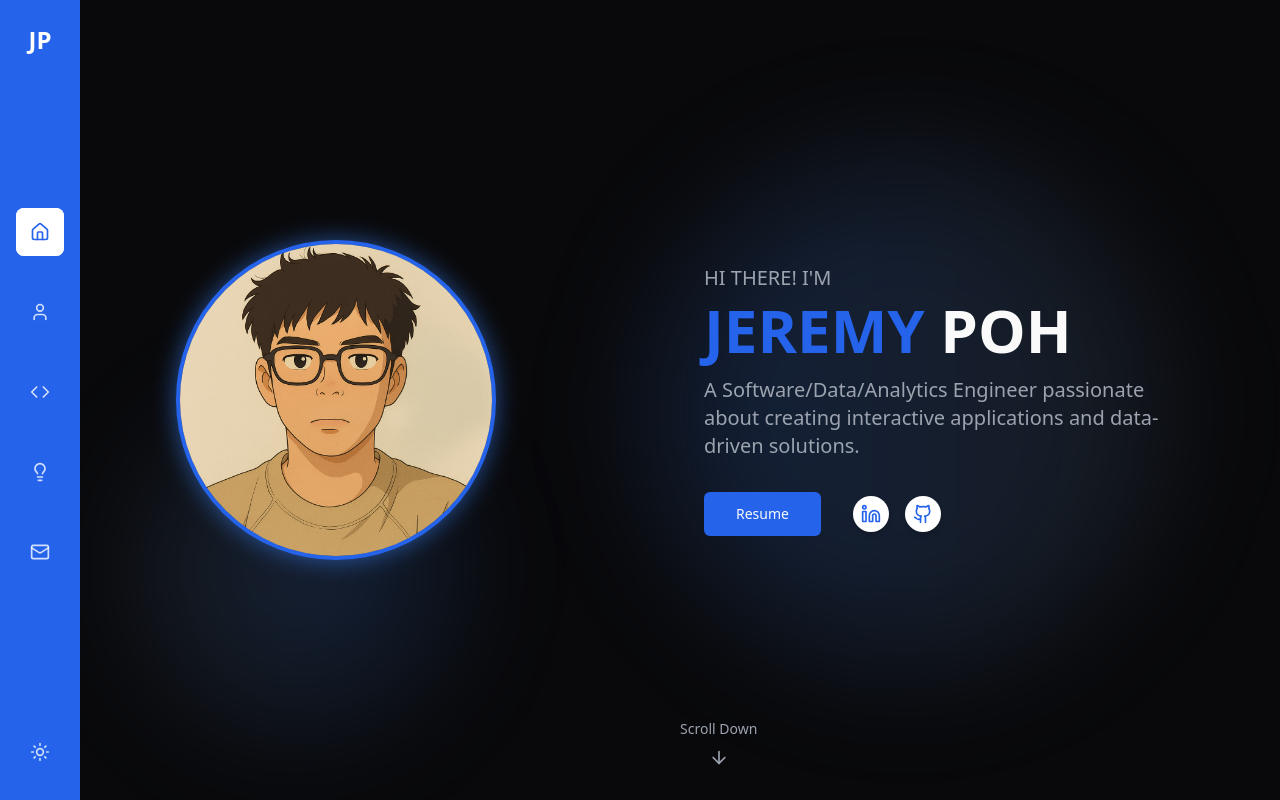
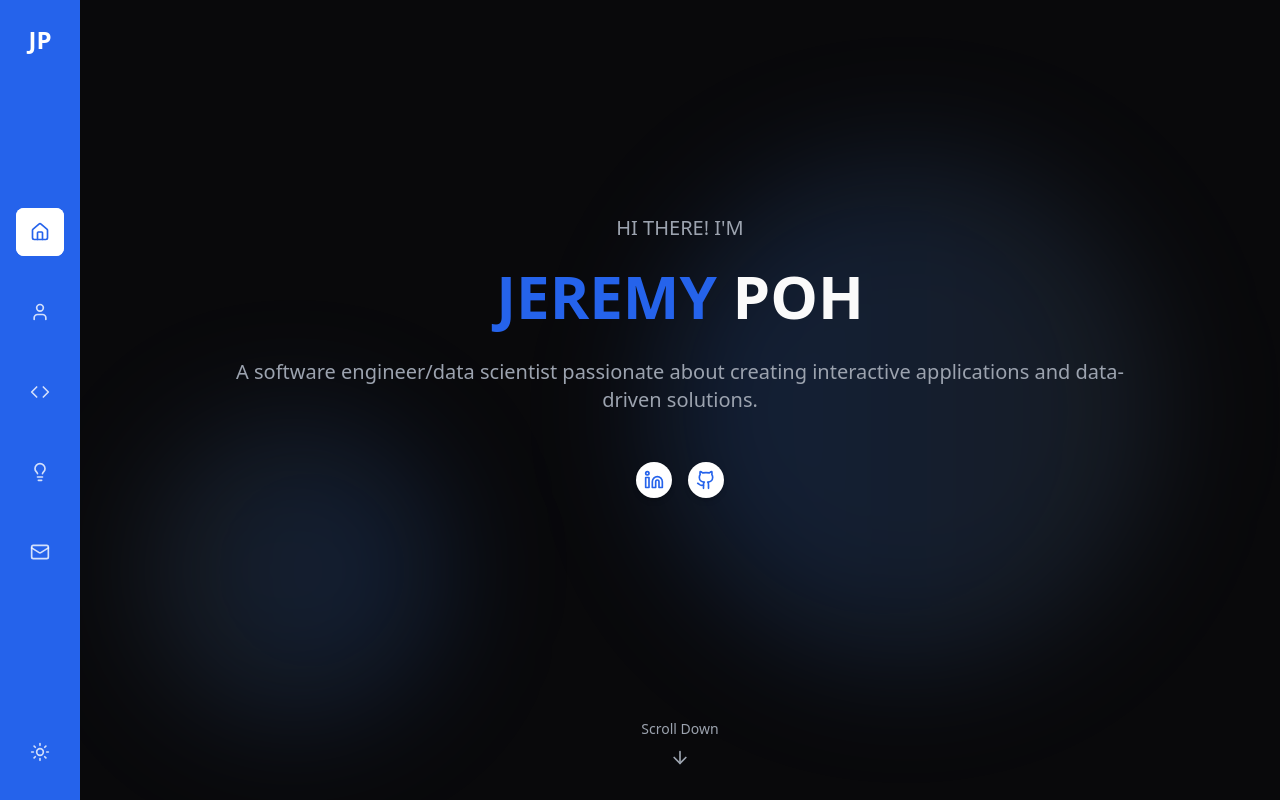
Before and after one commit to wxp02/Personal-Portfolio-2, a Next.js app: page / in a window 1280 px wide. Shown: the top 800 px of the page. Built offline with nearby package versions, Linux system fonts and the light colour scheme.

Commit message:
Clean up front page

```diff
--- a/src/app/page.tsx
+++ b/src/app/page.tsx
@@ -31,55 +31,32 @@ export default function Portfolio() {
         <section
           ref={heroRef}
           id="home"
-          className="min-h-screen flex items-center px-8 md:px-16 lg:px-24 relative overflow-hidden"
+          className="min-h-screen flex flex-col justify-center px-8 md:px-16 lg:px-24 relative overflow-hidden"
         >
           <div className="absolute top-0 left-0 w-full h-full">
             <div className="absolute top-[20%] right-[10%] w-[500px] h-[500px] rounded-full bg-gradient-to-r from-blue-500/20 to-blue-300/10 blur-3xl" />
             <div className="absolute bottom-[10%] left-[5%] w-[300px] h-[300px] rounded-full bg-gradient-to-r from-blue-300/10 to-blue-500/20 blur-3xl" />
           </div>
 
-          <div className="grid md:grid-cols-2 gap-12 items-center relative z-10">
+          <div className="max-w-4xl mx-auto text-center relative z-10 flex-1 flex items-center">
             <motion.div
-              initial={{ opacity: 0, scale: 0.9 }}
-              animate={{ opacity: 1, scale: 1 }}
-              transition={{ duration: 0.8, ease: "easeOut" }}
-              className="relative"
-            >
-              <div className="w-64 h-64 md:w-80 md:h-80 rounded-full overflow-hidden border-4 border-blue-600 relative z-10">
-                <img
-                  src="/profile.png?height=320&width=320"
-                  alt="Profile"
-                  className="w-full h-full object-cover"
-                />
-              </div>
-              <div
-                className="absolute inset-0 w-64 h-64 md:w-80 md:h-80 rounded-full bg-blue-500 blur-md -z-10 animate-pulse"
-                style={{ animationDuration: "4s" }}
-              />
-            </motion.div>
-
-            <motion.div
-              initial={{ opacity: 0, x: 50 }}
-              animate={{ opacity: 1, x: 0 }}
+              initial={{ opacity: 0, y: 30 }}
+              animate={{ opacity: 1, y: 0 }}
               transition={{ duration: 0.8, delay: 0.3 }}
             >
-              <h2 className="text-lg md:text-xl text-gray-600 dark:text-gray-400 mb-2">
+              <h2 className="text-lg md:text-xl text-gray-600 dark:text-gray-400 mb-6">
                 HI THERE! I'M
               </h2>
-              <h1 className="text-4xl md:text-6xl font-bold mb-4">
+              <h1 className="text-4xl md:text-6xl font-bold mb-8">
                 <span className="text-blue-600">JEREMY</span> POH
               </h1>
-              <p className="text-lg md:text-xl text-gray-600 dark:text-gray-400 mb-8 leading-relaxed">
-                A Software/Data/Analytics Engineer passionate about creating
+              <p className="text-lg md:text-xl text-gray-600 dark:text-gray-400 mb-12 leading-loose">
+                A software engineer/data scientist passionate about creating
                 interactive applications and data-driven solutions.
               </p>
 
-              <div className="flex flex-wrap gap-4">
-                <Button size="lg" className="bg-blue-600 hover:bg-blue-700">
-                  Resume
-                </Button>
-
-                <div className="flex items-center gap-4 ml-4">
+              <div className="flex flex-wrap gap-4 justify-center">
+                <div className="flex items-center gap-4">
                   <motion.a
                     href="https://www.linkedin.com/in/jeremy-p-1833291ab/"
                     target="_blank"
@@ -103,8 +80,8 @@ export default function Portfolio() {
             </motion.div>
           </div>
 
+          <div className="max-w-4xl mx-auto text-center relative z-10 pb-10">
             <motion.div
-            className="absolute bottom-10 left-1/2 -translate-x-1/2"
               animate={{ y: [0, 10, 0] }}
               transition={{ repeat: Number.POSITIVE_INFINITY, duration: 2 }}
             >
@@ -116,6 +93,7 @@ export default function Portfolio() {
                 <ArrowDown className="h-5 w-5" />
               </a>
             </motion.div>
+          </div>
         </section>
 
         {/* Education and Experience Section */}
```
Lines whose indentation alone changed are shown as unchanged.
